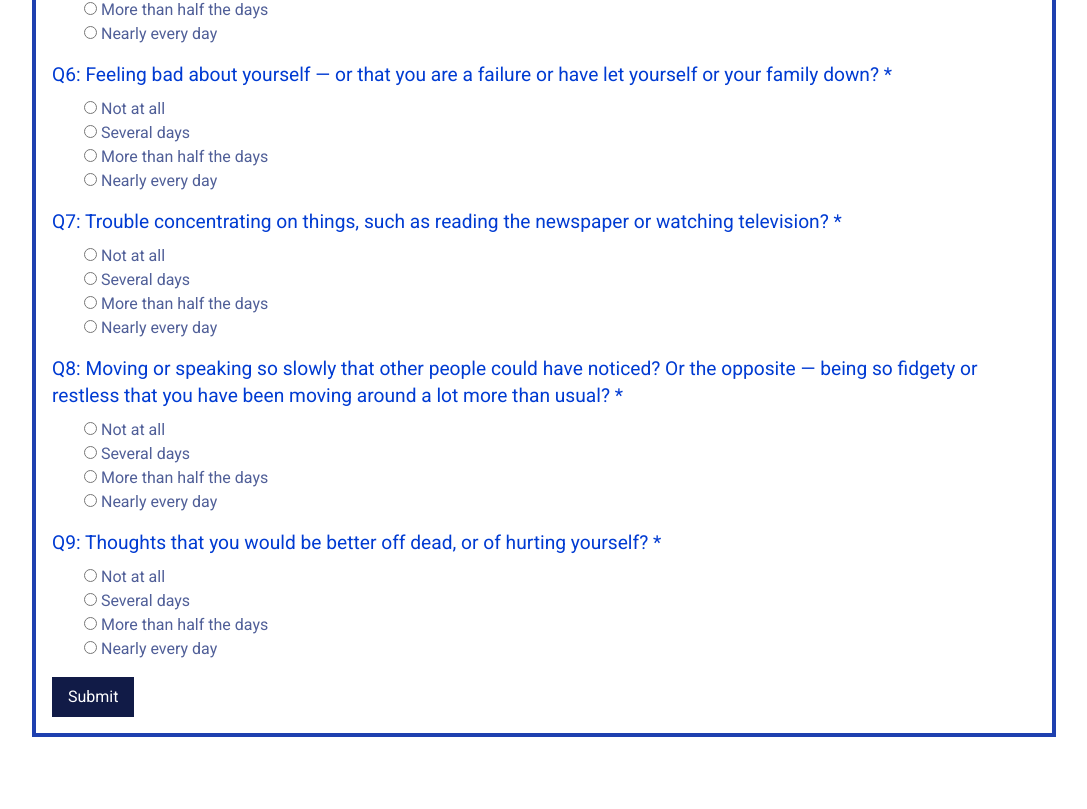
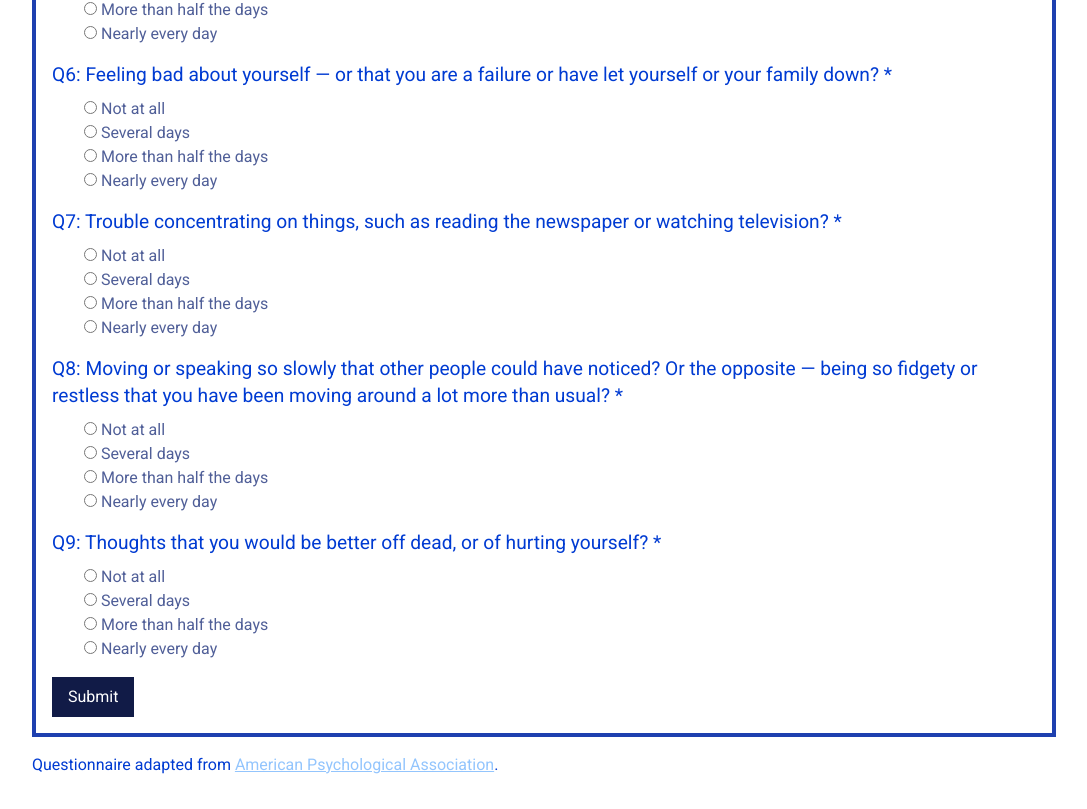
Before and after one commit to Rajae-Robinson/ZenScholar, a React (Vite) app: page /screening in a window 1280 px wide. Shown: the part 1236-2045 px from the top of the page, without its empty margins (96-1183 px from the left). Before the commit the page ends 1989 px from the top, so only its background shows below. Built offline with nearby package versions, Linux system fonts and the light colour scheme.

Commit message:
feat: add source for questionnaire

```diff
--- a/src/App.tsx
+++ b/src/App.tsx
@@ -6,7 +6,7 @@ import Screening from "./pages/Screening";
 
 function App() {
   return (
-    <div className="px-[10%] relative text-body selection:bg-blue-400 selection:text-primary">
+    <div className="px-[10%] pb-8 relative text-body selection:bg-blue-400 selection:text-primary">
       <Navbar />
       <Routes>
         <Route path="/" element={<Home />} />
--- a/src/pages/Screening.tsx
+++ b/src/pages/Screening.tsx
@@ -51,6 +51,18 @@ export default function Screening() {
         been bothered by any of the following problems?
       </p>
       <PHQ9Form />
+      <p className="text-accent">
+        Questionnaire adapted from&nbsp;
+        <a
+          href="https://www.apa.org/depression-guideline/patient-health-questionnaire.pdf"
+          target="_blank"
+          rel="noreferrer"
+          className="text-blue-300 underline"
+        >
+          American Psychological Association
+        </a>
+        .
+      </p>
     </>
   );
 }
```
